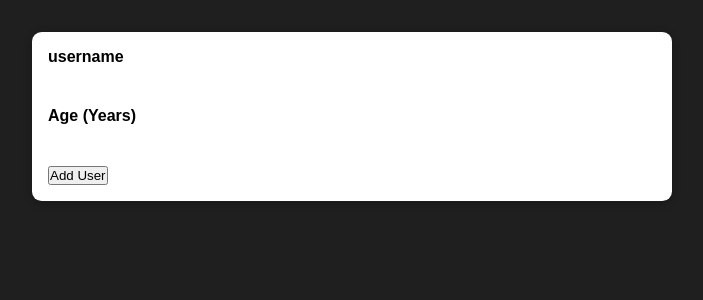
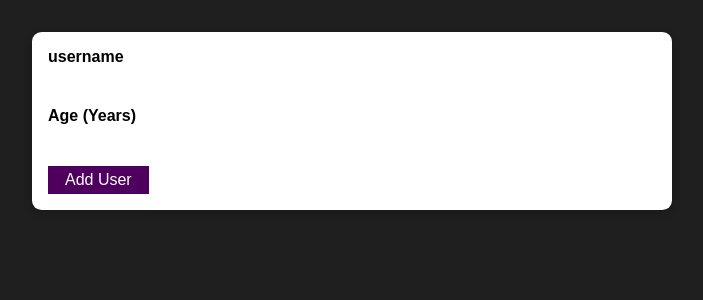
Before and after one commit to EhsanSar9135/user-registerar, a React (Create React App) app: page / in a window 1280 px wide. Shown: the top 300 px of the page, without its empty margins (288-991 px from the left). Built offline with nearby package versions, Linux system fonts and the light colour scheme.

Commit message:
Creating a reusable Button

```diff
--- /dev/null
+++ b/src/components/UI/Button.jsx
@@ -0,0 +1,11 @@
+import React from "react";
+
+const Button = ({ type, children, onClick }) => {
+   return (
+      <button className="button" type={type || "button"} onClick={onClick}>
+         {children}
+      </button>
+   );
+};
+
+export default Button;
--- a/src/components/Users/AddUser.jsx
+++ b/src/components/Users/AddUser.jsx
@@ -1,4 +1,5 @@
 import React from "react";
+import Button from "../UI/Button";
 import Card from "../UI/Card";
 
 const AddUser = () => {
@@ -12,7 +13,7 @@ const AddUser = () => {
             <input type="text" id="username" />
             <label htmlFor="age">Age (Years)</label>
             <input type="number" id="age" />
-            <button type="submit">Add User</button>
+            <Button type="submit">Add User</Button>
          </form>
       </Card>
    );
--- a/src/styles/App.scss
+++ b/src/styles/App.scss
@@ -11,3 +11,4 @@ html {
 
 @import "Card";
 @import "AddUser";
+@import "Button";
--- /dev/null
+++ b/src/styles/_Button.scss
@@ -0,0 +1,18 @@
+.button {
+   font: inherit;
+   border: 1px solid #4f005f;
+   background: #4f005f;
+   color: #fff;
+   padding: 0.25rem 1rem;
+   cursor: pointer;
+
+   &:hover,
+   &:active {
+      background: #741188;
+      border-color: #741188;
+   }
+
+   &:focus {
+      outline: none;
+   }
+}
```
